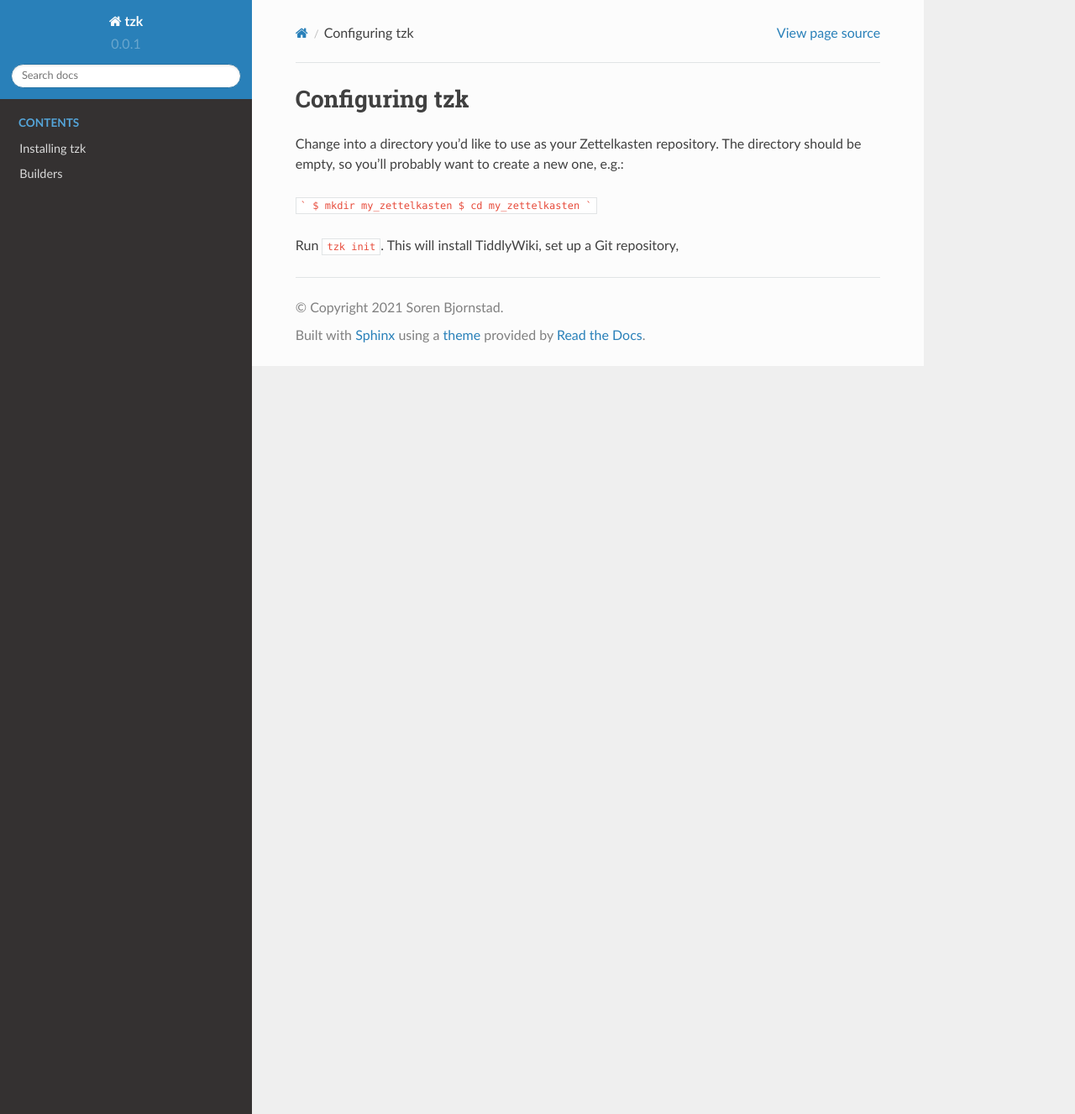
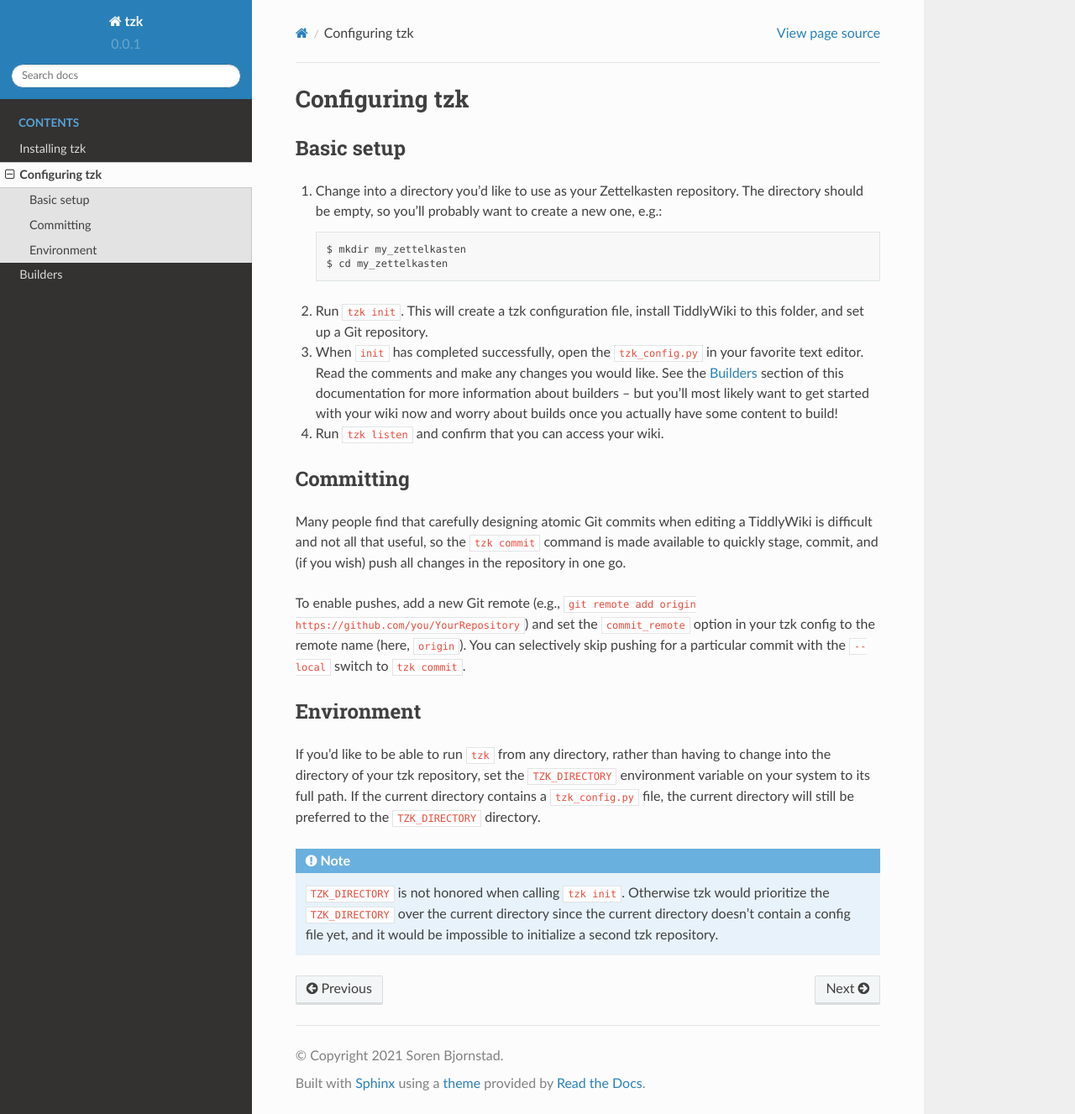
Before and after one commit to sobjornstad/tzk, a Sphinx documentation site: the page built from docs/configuration.rst, in a window 1280 px wide and 1327 px high. Shown: the whole window at 84% size. Built offline with Sphinx 7.4.7 and the Read the Docs theme 2.0.0, drawn with Linux system fonts in a browser that asks for light colours.

````diff
--- a/docs/configuration.rst
+++ b/docs/configuration.rst
@@ -2,14 +2,61 @@
 Configuring tzk
 ===============
 
-Change into a directory you'd like to use as your Zettelkasten repository.
-The directory should be empty, so you'll probably want to create a new one, e.g.:
+Basic setup
+===========
 
-```
-$ mkdir my_zettelkasten
-$ cd my_zettelkasten
-```
+1. Change into a directory you'd like to use as your Zettelkasten repository.
+   The directory should be empty, so you'll probably want to create a new one, e.g.:
+   ::
 
-Run ``tzk init``.
-This will install TiddlyWiki,
-set up a Git repository,
+       $ mkdir my_zettelkasten
+       $ cd my_zettelkasten
+
+2. Run ``tzk init``.
+   This will create a tzk configuration file,
+   install TiddlyWiki to this folder,
+   and set up a Git repository.
+
+3. When ``init`` has completed successfully,
+   open the ``tzk_config.py`` in your favorite text editor.
+   Read the comments and make any changes you would like.
+   See the :ref:`Builders` section of this documentation
+   for more information about builders --
+   but you'll most likely want to get started with your wiki now
+   and worry about builds once you actually have some content to build!
+
+4. Run ``tzk listen`` and confirm that you can access your wiki.
+
+
+Committing
+==========
+
+Many people find that carefully designing atomic Git commits
+when editing a TiddlyWiki
+is difficult and not all that useful,
+so the ``tzk commit`` command is made available
+to quickly stage, commit, and (if you wish) push all changes in the repository in one go.
+
+To enable pushes,
+add a new Git remote (e.g., ``git remote add origin https://github.com/you/YourRepository``)
+and set the ``commit_remote`` option in your tzk config to the remote name
+(here, ``origin``).
+You can selectively skip pushing for a particular commit
+with the ``--local`` switch to ``tzk commit``.
+
+
+Environment
+===========
+
+If you'd like to be able to run ``tzk`` from any directory,
+rather than having to change into the directory of your tzk repository,
+set the ``TZK_DIRECTORY`` environment variable on your system
+to its full path.
+If the current directory contains a ``tzk_config.py`` file,
+the current directory will still be preferred to the ``TZK_DIRECTORY`` directory.
+
+.. note::
+    ``TZK_DIRECTORY`` is not honored when calling ``tzk init``.
+    Otherwise tzk would prioritize the ``TZK_DIRECTORY`` over the current directory
+    since the current directory doesn't contain a config file yet,
+    and it would be impossible to initialize a second tzk repository.
--- a/docs/index.rst
+++ b/docs/index.rst
@@ -10,7 +10,8 @@
    :caption: Contents
 
    installation
-   operations
+   configuration
+   builders
 
 
 Indices and tables
````
Also changed, not shown: docs/builders.rst (added, +137 -0 lines), docs/installation.rst (+13 -16 lines), docs/operations.rst (deleted, +0 -20 lines), 4 other files.
